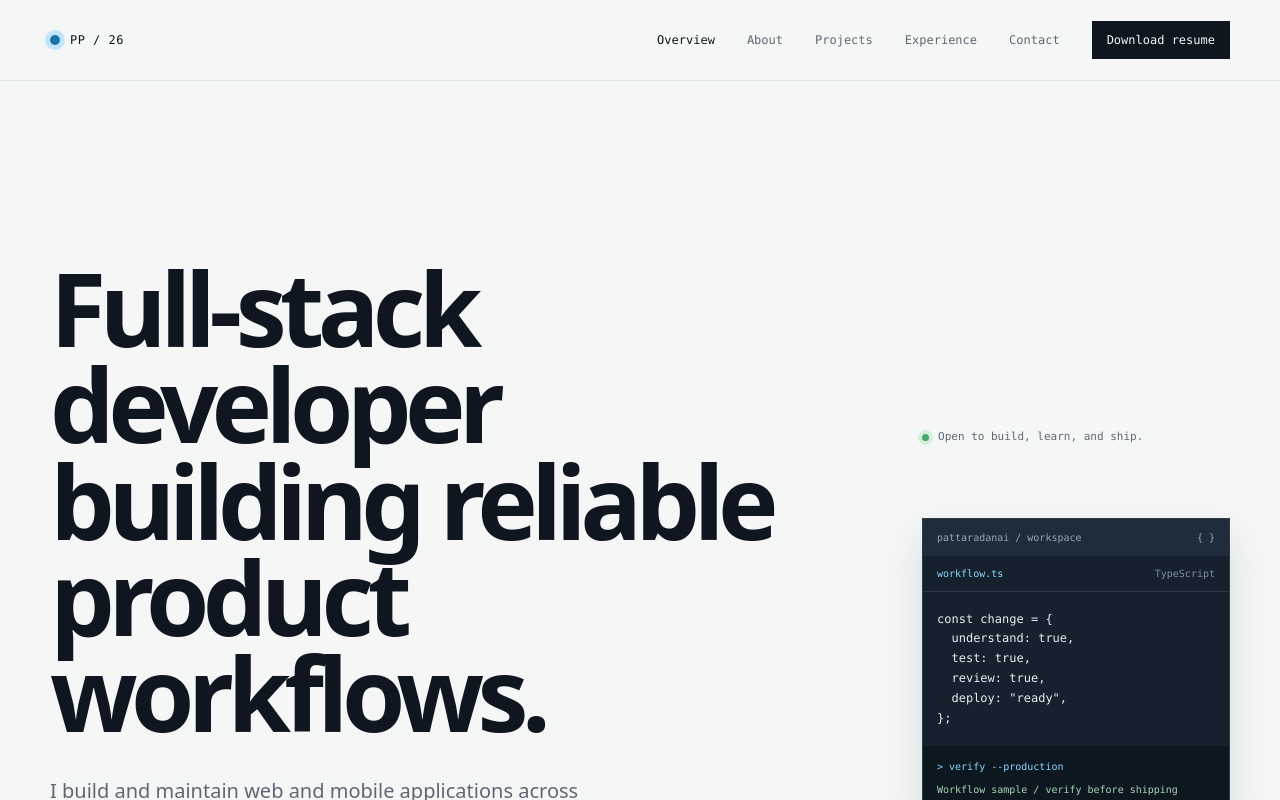
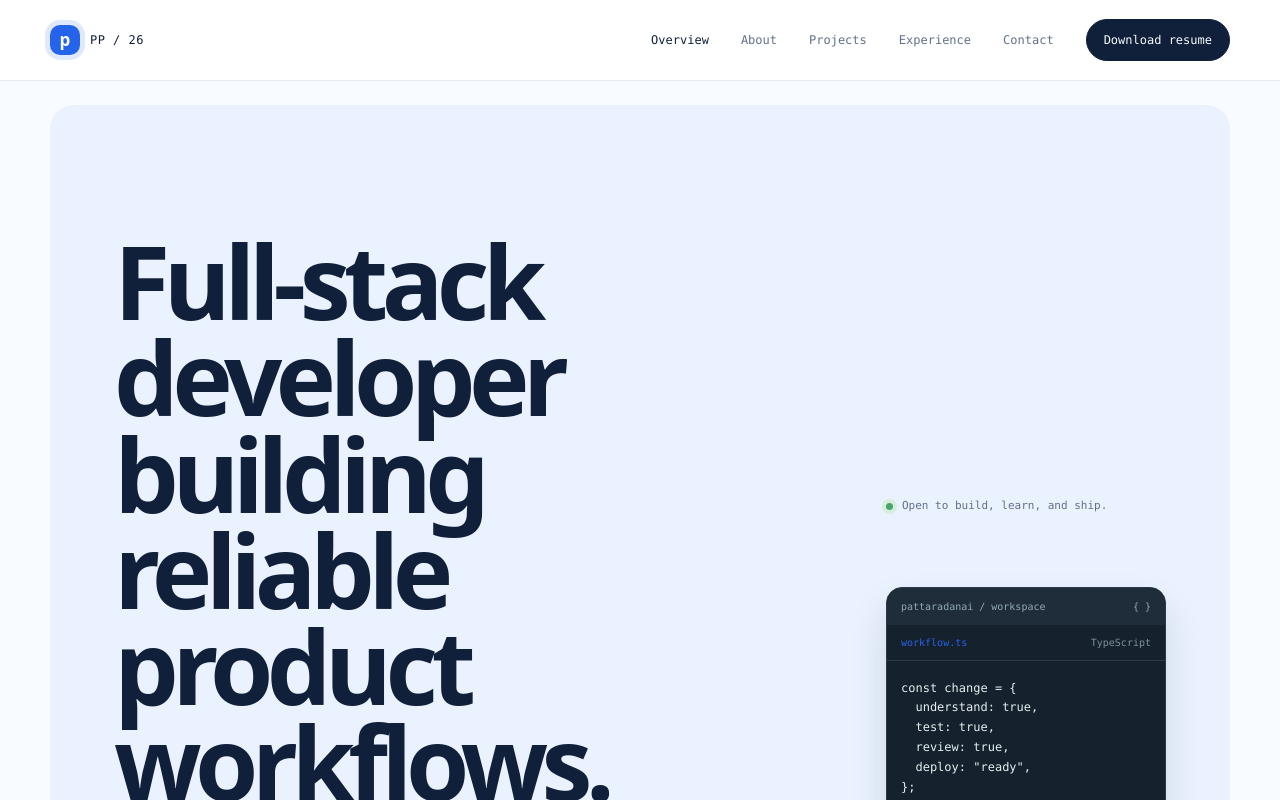
Before and after one commit to neszaDev/pattaradanai-portfolio, a Next.js app: page / in a window 1280 px wide. Shown: the top 800 px of the page. Built offline with nearby package versions, Linux system fonts and the light colour scheme.

Commit message:
refine: add friendly blue portfolio visuals

```diff
--- a/app/globals.css
+++ b/app/globals.css
@@ -1,14 +1,18 @@
 @import "tailwindcss";
 
 :root {
-  --ink: #10161f;
-  --muted: #5d6873;
-  --line: #d8dee4;
-  --paper: #f5f7f7;
-  --paper-strong: #edf1f2;
-  --blue: #8ed7ff;
-  --blue-strong: #1b75a8;
-  --rust: #b86543;
+  --ink: #10203a;
+  --muted: #61708a;
+  --line: #d9e4f1;
+  --paper: #f8fbff;
+  --paper-strong: #edf5ff;
+  --blue: #2563eb;
+  --blue-strong: #1d4ed8;
+  --rust: #c56a42;
+  --blue-pale: #eaf2ff;
+  --surface: #ffffff;
+  --radius: 18px;
+  --shadow-soft: 0 18px 44px rgba(37, 99, 235, .10);
   --workspace: #15212c;
   --workspace-deep: #0d1720;
   --workspace-bar: #1e2d39;
@@ -32,25 +36,25 @@ button, a { -webkit-tap-highlight-color: transparent; }
 :focus-visible { outline: 3px solid var(--blue-strong); outline-offset: 4px; }
 
 .shell { width: min(1180px, calc(100% - 48px)); margin-inline: auto; }
-.site-header { position: sticky; top: 0; z-index: 10; background: color-mix(in srgb, var(--paper) 92%, transparent); border-bottom: 1px solid color-mix(in srgb, var(--line) 75%, transparent); backdrop-filter: blur(12px); }
+.site-header { position: sticky; top: 0; z-index: 10; background: color-mix(in srgb, var(--surface) 92%, transparent); border-bottom: 1px solid color-mix(in srgb, var(--line) 75%, transparent); backdrop-filter: blur(12px); }
 .brand-mark, .nav-link, .button, .text-link, .signal-line, .hero__rule, .eyebrow, .project-card__topline, .project-card__contribution span, .experience-item__meta, .skill-group h3, .workflow-step span, .footer, .contact-link { font-family: var(--mono); }
 .brand-mark { display: inline-flex; align-items: center; gap: 10px; font-size: 12px; font-weight: 500; letter-spacing: .04em; }
-.brand-mark__dot { width: 10px; height: 10px; border-radius: 50%; background: var(--blue-strong); box-shadow: 0 0 0 5px color-mix(in srgb, var(--blue) 52%, transparent); }
+.brand-mark__dot { display: grid; place-items: center; width: 30px; height: 30px; border-radius: 10px; background: var(--blue); color: #fff; font-family: var(--sans); font-size: 17px; font-weight: 700; box-shadow: 0 0 0 5px color-mix(in srgb, var(--blue) 14%, transparent); }
 .nav-link { color: var(--muted); font-size: 12px; transition: color .2s ease; }
 .nav-link:hover { color: var(--ink); }
 .nav-link--active { color: var(--ink); }
-.button { display: inline-flex; align-items: center; justify-content: center; gap: 9px; min-height: 48px; padding: 0 18px; border: 1px solid var(--ink); font-size: 12px; font-weight: 500; transition: transform .2s ease, background .2s ease, color .2s ease; }
+.button { display: inline-flex; align-items: center; justify-content: center; gap: 9px; min-height: 48px; padding: 0 20px; border: 1px solid var(--ink); border-radius: 999px; font-size: 12px; font-weight: 500; transition: transform .2s ease, background .2s ease, color .2s ease, box-shadow .2s ease; }
 .button:hover { transform: translateY(-2px); }
-.button--small { min-height: 38px; padding-inline: 14px; }
+.button--small { min-height: 42px; padding-inline: 17px; }
 .button--dark { background: var(--ink); color: var(--paper); }
-.button--accent { background: var(--blue); border-color: var(--blue); }
-.button--accent:hover { background: #aee3ff; }
-.mobile-menu-button { display: grid; place-items: center; width: 48px; height: 48px; border: 1px solid var(--line); background: transparent; color: var(--ink); }
+.button--accent { background: var(--blue); border-color: var(--blue); color: #fff; box-shadow: 0 10px 22px rgba(37, 99, 235, .18); }
+.button--accent:hover { background: var(--blue-strong); box-shadow: 0 13px 26px rgba(37, 99, 235, .24); }
+.mobile-menu-button { display: grid; place-items: center; width: 48px; height: 48px; border: 1px solid var(--line); border-radius: 12px; background: var(--surface); color: var(--ink); }
 .mobile-navigation { display: grid; gap: 18px; padding: 8px 24px 24px; border-bottom: 1px solid var(--line); background: var(--paper); }
 .mobile-navigation a:not(.button) { display: flex; align-items: center; min-height: 44px; font-family: var(--mono); font-size: 13px; color: var(--muted); }
 .mobile-navigation__active { color: var(--ink) !important; }
 
-.hero { display: grid; grid-template-columns: minmax(0, 1.42fr) minmax(280px, .58fr); gap: 10%; padding-top: clamp(96px, 14vw, 180px); padding-bottom: 96px; }
+.hero { display: grid; grid-template-columns: minmax(0, 1.42fr) minmax(280px, .58fr); gap: 10%; margin-top: 24px; padding: clamp(76px, 10vw, 132px) clamp(24px, 5vw, 64px) 76px; border-radius: 24px; background: var(--blue-pale); }
 .eyebrow { display: inline-flex; align-items: center; gap: 10px; margin: 0 0 24px; color: var(--blue-strong); font-size: 11px; letter-spacing: .06em; text-transform: uppercase; }
 .eyebrow::before { content: ""; width: 24px; height: 1px; background: currentColor; }
 .hero h1 { max-width: 780px; margin: 0; font-size: clamp(3.5rem, 8vw, 7.2rem); line-height: .94; letter-spacing: -.065em; font-weight: 600; }
@@ -60,7 +64,7 @@ button, a { -webkit-tap-highlight-color: transparent; }
 .hero__aside { display: flex; flex-direction: column; align-self: end; gap: 72px; padding-bottom: 5px; }
 .signal-line { display: flex; align-items: center; gap: 9px; color: var(--muted); font-size: 11px; }
 .signal-line__pulse { width: 7px; height: 7px; border-radius: 50%; background: #49a66a; box-shadow: 0 0 0 4px #d6efdc; }
-.workspace-panel { overflow: hidden; border: 1px solid var(--workspace-line); background: var(--workspace); color: var(--workspace-text); box-shadow: 0 20px 38px rgba(16, 22, 31, .12); }
+.workspace-panel { overflow: hidden; border: 1px solid var(--workspace-line); border-radius: 16px; background: var(--workspace); color: var(--workspace-text); box-shadow: 0 20px 38px rgba(16, 22, 31, .12); }
 .workspace-panel__bar, .workspace-panel__tab, .workspace-panel__terminal { display: flex; align-items: center; justify-content: space-between; gap: 16px; font-family: var(--mono); font-size: 10px; }
 .workspace-panel__bar { padding: 11px 14px; background: var(--workspace-bar); color: var(--workspace-muted); }
 .workspace-panel__tab { padding: 10px 14px; border-bottom: 1px solid var(--workspace-line); color: var(--blue); }
@@ -85,14 +89,14 @@ button, a { -webkit-tap-highlight-color: transparent; }
 .home-route-guide { display: grid; grid-template-columns: minmax(0, .8fr) minmax(420px, 1fr); gap: 10%; padding-block: 58px 88px; border-top: 1px solid var(--line); }
 .home-route-guide h2 { max-width: 430px; margin: 0; font-size: clamp(1.8rem, 3vw, 2.8rem); line-height: 1; letter-spacing: -.05em; }
 .home-route-guide p { max-width: 390px; margin: 18px 0 0; color: var(--muted); line-height: 1.65; }
-.home-route-guide__links { display: grid; grid-template-columns: repeat(3, 1fr); border-top: 1px solid var(--line); }
-.home-route-guide__links a { display: grid; align-content: space-between; min-height: 120px; gap: 18px; padding: 14px 16px; border-right: 1px solid var(--line); transition: background .2s ease, color .2s ease; }
+.home-route-guide__links { display: grid; grid-template-columns: repeat(3, 1fr); overflow: hidden; border: 1px solid var(--line); border-radius: var(--radius); background: var(--surface); box-shadow: var(--shadow-soft); }
+.home-route-guide__links a { display: grid; align-content: space-between; min-height: 120px; gap: 18px; padding: 16px; border-right: 1px solid var(--line); transition: background .2s ease, color .2s ease; }
 .home-route-guide__links a:last-child { border-right: 0; }
 .home-route-guide__links a:hover { background: var(--paper-strong); }
 .home-route-guide__links span { color: var(--muted); font-family: var(--mono); font-size: 10px; }
 .home-route-guide__links strong { display: flex; align-items: end; justify-content: space-between; gap: 10px; font-size: 1rem; }
 
-.page-hero { display: grid; grid-template-columns: minmax(0, 1.15fr) minmax(280px, .55fr); gap: 10%; padding-top: clamp(84px, 12vw, 150px); padding-bottom: clamp(72px, 10vw, 120px); border-bottom: 1px solid var(--line); }
+.page-hero { display: grid; grid-template-columns: minmax(0, 1.15fr) minmax(280px, .55fr); gap: 10%; margin-top: 24px; padding: clamp(72px, 10vw, 120px) clamp(24px, 5vw, 64px); border-radius: 24px; background: var(--blue-pale); }
 .page-hero h1 { max-width: 780px; margin: 0; font-size: clamp(3.4rem, 7vw, 6.4rem); line-height: .94; letter-spacing: -.065em; font-weight: 600; }
 .page-hero > div:first-child > p { max-width: 620px; margin: 30px 0 0; color: var(--muted); font-size: clamp(1rem, 1.7vw, 1.2rem); line-height: 1.65; }
 .page-hero__aside { align-self: end; border-top: 1px solid var(--line); padding-top: 15px; }
@@ -116,15 +120,42 @@ button, a { -webkit-tap-highlight-color: transparent; }
 .about-notes p { margin: 0; line-height: 1.6; }
 
 .section--projects { background: var(--paper-strong); border-block: 1px solid var(--line); }
+.project-overview { display: flex; align-items: center; justify-content: space-between; gap: 18px; margin-bottom: 52px; padding-bottom: 14px; border-bottom: 1px solid var(--line); color: var(--blue-strong); font-family: var(--mono); font-size: 10px; letter-spacing: .08em; }
 .project-grid { display: grid; grid-template-columns: repeat(3, 1fr); gap: 14px; }
-.project-card { display: flex; min-height: 530px; flex-direction: column; padding: 23px; border: 1px solid var(--line); background: var(--paper); transition: transform .25s ease, box-shadow .25s ease; }
-.project-card:hover { transform: translateY(-5px); box-shadow: 0 18px 36px rgba(16, 22, 31, .08); }
-.project-card--blue { background: #e6f5fb; border-color: #b4dcea; }
+.project-card { display: flex; min-height: 620px; flex-direction: column; padding: 18px; border: 1px solid var(--line); border-radius: var(--radius); background: var(--surface); box-shadow: 0 8px 24px rgba(16, 32, 58, .04); transition: transform .25s ease, box-shadow .25s ease; }
+.project-card:hover { transform: translateY(-5px); box-shadow: var(--shadow-soft); }
+.project-card--blue { background: #eaf4ff; border-color: #c7dcfb; }
 .project-card--ink { background: var(--ink); color: var(--paper); border-color: var(--ink); }
-.project-card--rust { background: #f0e5de; border-color: #ddc0b2; }
+.project-card--rust { background: #fff0e8; border-color: #f0cdbb; }
 .project-card__topline { display: flex; justify-content: space-between; gap: 12px; color: var(--muted); font-size: 10px; line-height: 1.4; text-transform: uppercase; }
 .project-card--ink .project-card__topline { color: #9aa8b1; }
-.project-card__body { display: flex; justify-content: space-between; gap: 20px; margin-top: 84px; }
+.project-card__visual { position: relative; overflow: hidden; display: grid; align-content: end; min-height: 188px; margin-top: 18px; border-radius: 14px; background: #dbeafe; }
+.project-card__visual svg { display: block; width: 100%; height: auto; }
+.project-card__visual--ink { background: #24334a; }
+.project-card__visual--rust { background: #f8d9c7; }
+.project-card__visual-label { position: absolute; right: 12px; bottom: 10px; color: color-mix(in srgb, var(--ink) 62%, transparent); font-family: var(--mono); font-size: 9px; letter-spacing: .04em; text-transform: uppercase; }
+.project-card__visual--ink .project-card__visual-label { color: #d5dfed; }
+.visual-window, .visual-phone { fill: #ffffff; stroke: #c7dcfb; stroke-width: 2; }
+.visual-bar, .visual-line { fill: #9bb7e2; }
+.visual-line--short { fill: #b9cceb; }
+.visual-accent { fill: var(--blue); }
+.visual-card { fill: #e9f1ff; stroke: #b5caed; stroke-width: 2; }
+.visual-dot { fill: #58b88a; }
+.visual-sidebar { fill: #d7e4f9; }
+.visual-path { fill: none; stroke: #78a2df; stroke-width: 4; stroke-linecap: round; stroke-dasharray: 4 8; }
+.project-card__visual--ink .visual-window { fill: #18263a; stroke: #48617f; }
+.project-card__visual--ink .visual-sidebar { fill: #21344d; }
+.project-card__visual--ink .visual-bar, .project-card__visual--ink .visual-line { fill: #90b1d8; }
+.project-card__visual--ink .visual-card { fill: #2d4563; stroke: #4c7096; }
+.project-card__visual--ink .visual-card--alt { fill: #385879; }
+.project-card__visual--ink .visual-path { stroke: #8ed7ff; }
+.project-card__visual--rust .visual-phone { fill: #fffaf7; stroke: #e2a889; }
+.project-card__visual--rust .visual-card { fill: #ffe9dc; stroke: #efbca1; }
+.project-card__visual--rust .visual-line { fill: #d8906c; }
+.project-card__visual--rust .visual-line--short { fill: #edb79b; }
+.project-card__visual--rust .visual-accent { fill: var(--rust); }
+.project-card__visual--rust .visual-path { stroke: #cd805e; }
+.project-card__body { display: flex; justify-content: space-between; gap: 20px; margin-top: 26px; }
 .project-card h3 { max-width: 260px; margin: 0; font-size: clamp(1.7rem, 2.4vw, 2.45rem); line-height: .98; letter-spacing: -.055em; font-weight: 600; }
 .project-card__arrow { flex: none; color: var(--blue-strong); }
 .project-card--ink .project-card__arrow { color: var(--blue); }
@@ -221,6 +252,7 @@ button, a { -webkit-tap-highlight-color: transparent; }
   .home-route-guide__links { grid-template-columns: 1fr; }
   .home-route-guide__links a { min-height: 72px; border-right: 0; border-bottom: 1px solid var(--line); }
   .home-route-guide__links a:last-child { border-bottom: 0; }
+  .project-overview { align-items: flex-start; flex-direction: column; gap: 9px; margin-bottom: 42px; }
   .section { padding-block: 84px; }
   .section-heading { margin-bottom: 42px; }
   .section-heading h2, .skills-layout h2, .contact h2 { font-size: clamp(2.55rem, 13vw, 4rem); }
--- a/components/portfolio-page.tsx
+++ b/components/portfolio-page.tsx
@@ -142,6 +142,7 @@ export function ProjectsPage() {
       <PageIntro title="Selected work, with the contribution made clear." description="A concise view of the systems and product work I have built or contributed to across web, backend, mobile, and deployment." asideTitle="Three useful signals" asideText="Look for ownership, the technical surface touched, and the workflow problem each project helped solve." />
       <section className="section section--projects">
         <div className="shell">
+          <div className="project-overview" aria-label="Project overview"><span>03 PROJECTS</span><span>WEB · BACKEND · MOBILE · CLOUD</span><span>OPEN FOR REVIEW</span></div>
           <SectionHeading title="Work with a reason behind it." description="Each project is described by the part I contributed, not by inflated outcomes." />
           <div className="project-grid">
             {projects.map((project) => <ProjectCard key={project.index} {...project} />)}
--- a/components/site-header.tsx
+++ b/components/site-header.tsx
@@ -22,13 +22,13 @@ export function SiteHeader() {
     <header className="site-header">
       <div className="shell flex h-20 items-center justify-between">
         <Link className="brand-mark" href="/" onClick={() => setOpen(false)} aria-label="Pattaradanai Prommanee home">
-          <span className="brand-mark__dot" />
+          <span className="brand-mark__dot" aria-hidden="true">p</span>
           <span>PP / 26</span>
         </Link>
 
         <nav className="hidden items-center gap-8 md:flex" aria-label="Primary navigation">
           {links.map((link) => (
-            <Link className={`nav-link ${pathname === link.href ? "nav-link--active" : ""}`} href={link.href} key={link.href}>
+            <Link className={`nav-link ${pathname === link.href ? "nav-link--active" : ""}`} href={link.href} key={link.href} aria-current={pathname === link.href ? "page" : undefined}>
               {link.label}
             </Link>
           ))}
@@ -52,7 +52,7 @@ export function SiteHeader() {
       {open && (
         <nav id="mobile-navigation" className="mobile-navigation md:hidden" aria-label="Mobile navigation">
           {links.map((link) => (
-            <Link className={pathname === link.href ? "mobile-navigation__active" : ""} href={link.href} key={link.href} onClick={() => setOpen(false)}>
+            <Link className={pathname === link.href ? "mobile-navigation__active" : ""} href={link.href} key={link.href} onClick={() => setOpen(false)} aria-current={pathname === link.href ? "page" : undefined}>
               {link.label}
             </Link>
           ))}
```
Also changed, not shown: components/project-card.tsx (+43 -0 lines), .impeccable/design.json, 1 other file (tests, documents, lock files or other folders).
